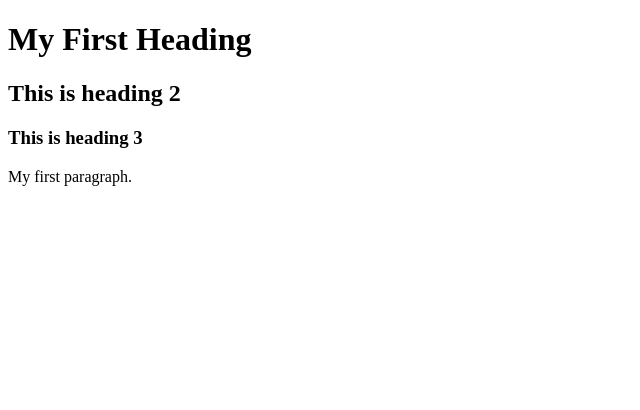
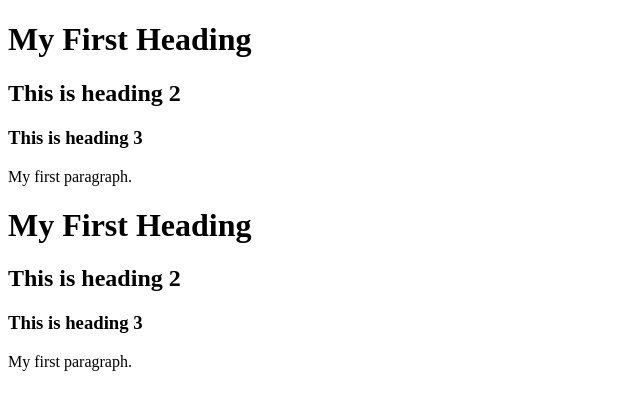
Before and after one commit to haroldo89/demo-branching, a plain HTML site: page index.html in a window 1280 px wide. Shown: the whole page, without its empty margins (0-640 px from the left). Drawn offline with Linux system fonts and the light colour scheme.

Commit message:
Update index.html

```diff
--- a/index.html
+++ b/index.html
@@ -9,7 +9,12 @@
 
 <p>My first paragraph.</p>
 
+<h1>My First Heading</h1>
 
+<h2>This is heading 2</h2>
+<h3>This is heading 3</h3>
+
+<p>My first paragraph.</p>
 
 </body>
 </html>
```
